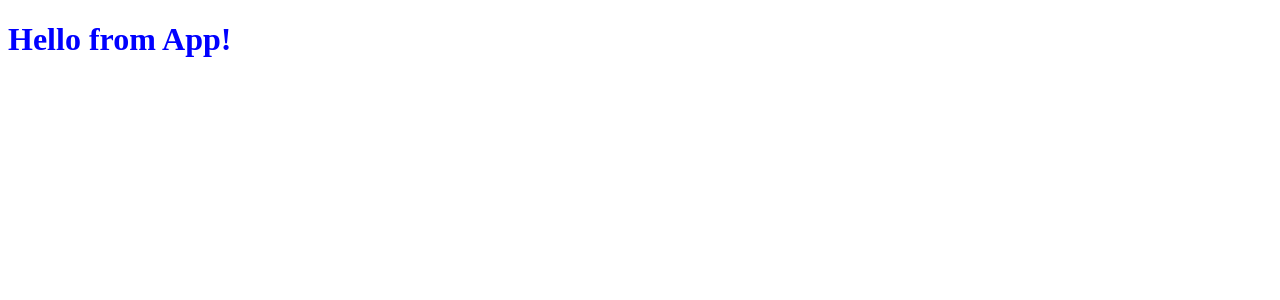
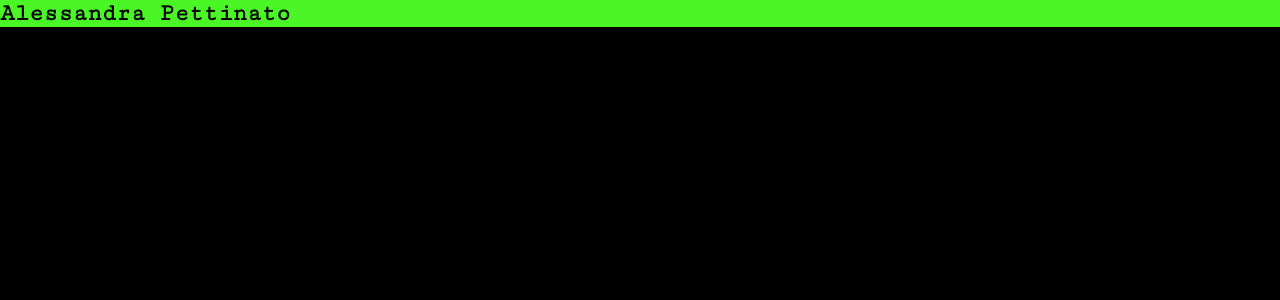
Before and after one commit to AlessandraPettinato/Portfolio, a React app: page / in a window 1280 px wide. Shown: the top 300 px of the page. Built offline with nearby package versions, Linux system fonts and the light colour scheme.

Commit message:
style: set general style. set main grid

```diff
--- /dev/null
+++ b/src/App.css
@@ -0,0 +1,6 @@
+.title {
+	grid-column: 1/-1;
+	font-size: 1.5rem;
+	background-color: #4af626;
+	color: black;
+}
--- a/src/App.js
+++ b/src/App.js
@@ -1,9 +1,10 @@
 import React from "react";
+import "./App.css";
 
 export default function App() {
 	return (
-		<div>
-			<h1>Hello from App!</h1>
-		</div>
+		<>
+			<h1 className="title">Alessandra Pettinato</h1>
+		</>
 	);
 }
--- a/src/styles.css
+++ b/src/styles.css
@@ -1,3 +1,18 @@
-h1 {
-	color: blue;
+@import url("https://fonts.googleapis.com/css2?family=Cutive+Mono&display=swap");
+
+* {
+	box-sizing: border-box;
+	margin: 0;
+	padding: 0;
 }
+
+body {
+	background-color: black;
+	font-family: "Cutive Mono", monospace;
+}
+
+#root {
+	display: grid;
+	grid-template-columns: repeat(9, 1fr);
+	grid-template-rows: 1fr 3fr 3fr 3fr 1fr;
+}
```
Also changed, not shown: 1 other file (tests, documents, lock files or other folders).
